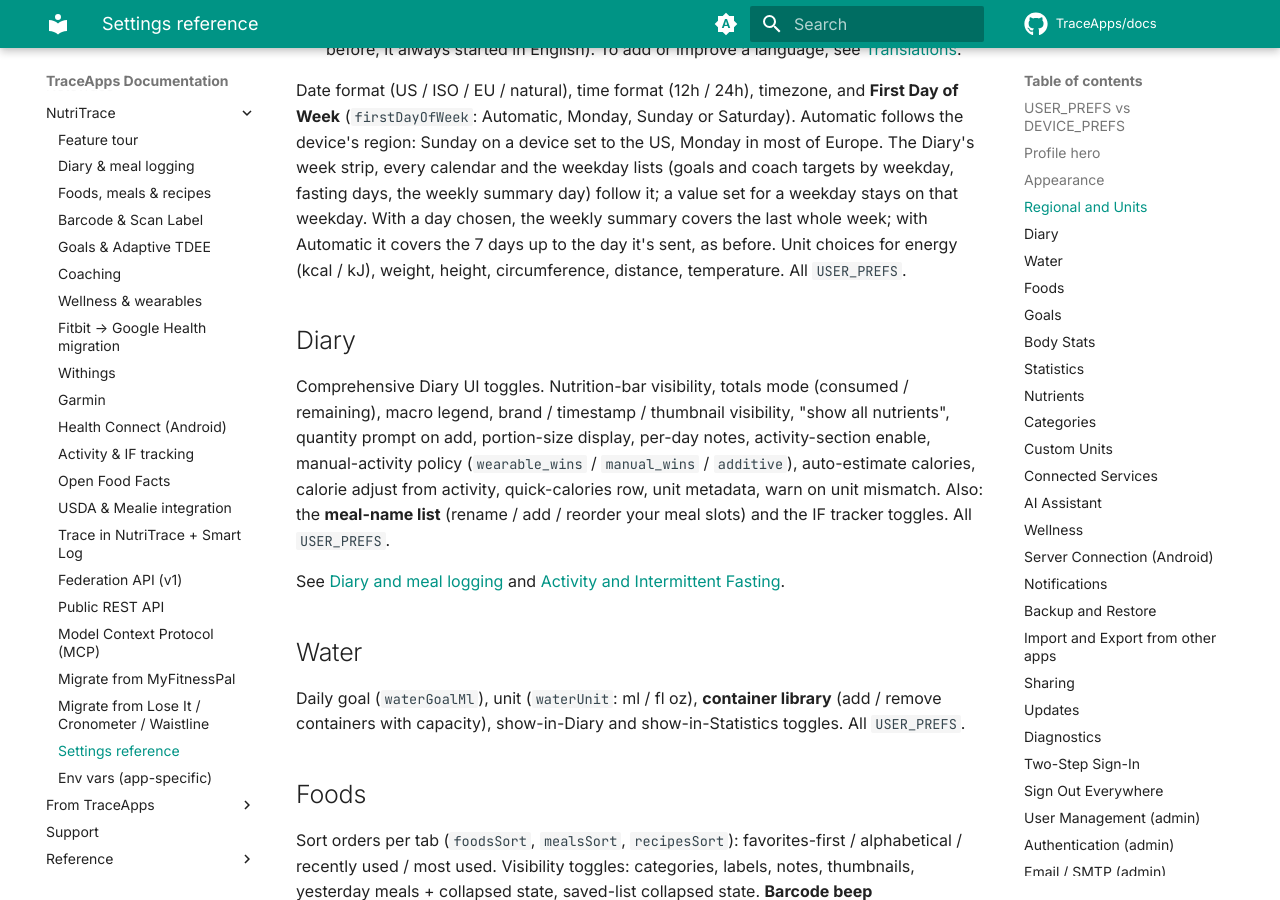
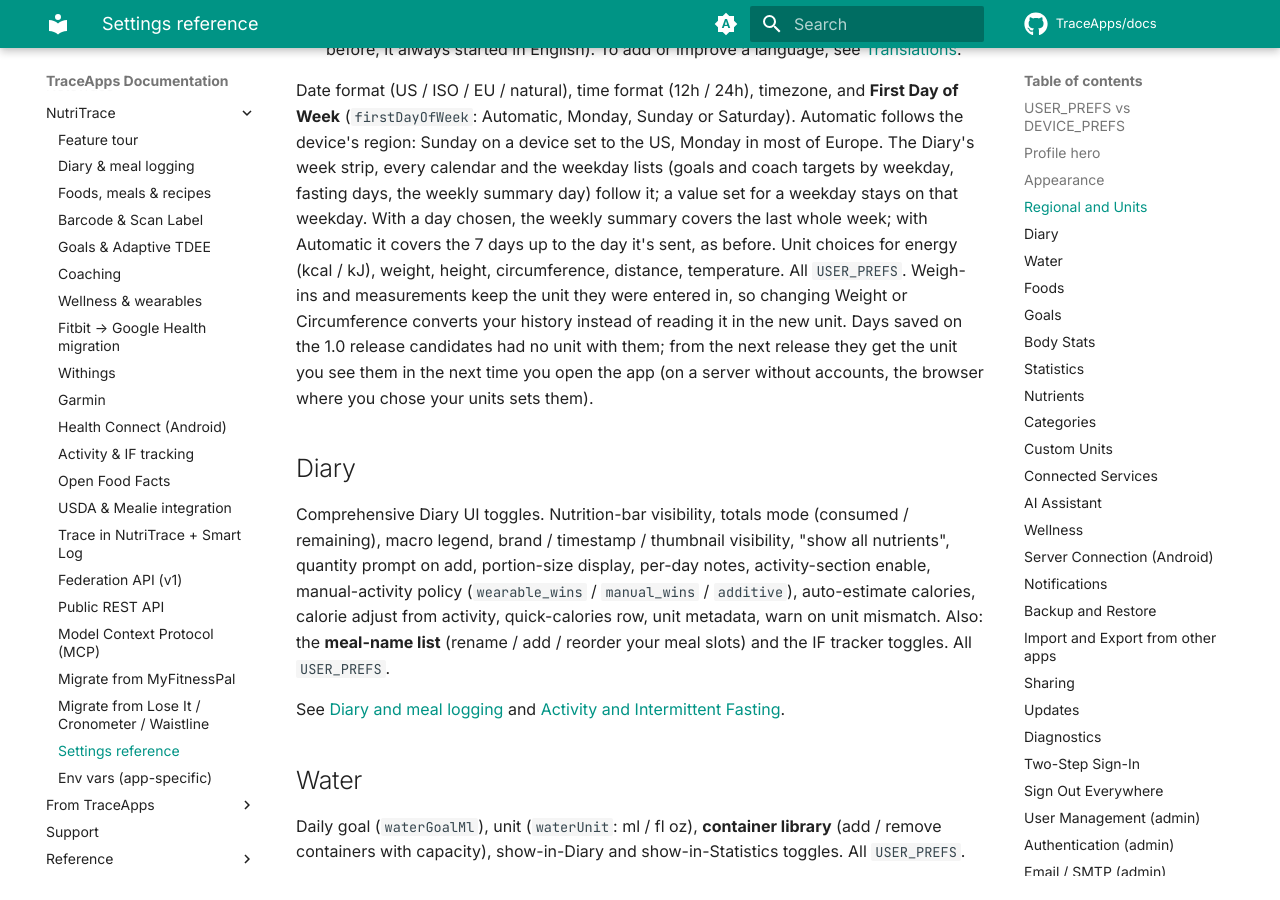
Before and after one commit to TraceApps/docs, an MkDocs documentation site: the page built from docs/nutritrace/settings.md, in a window 1280 px wide and 900 px high, scrolled down 1513 px. Built offline with MkDocs 1.6.1 and Material for MkDocs 9.7.7, drawn with Linux system fonts in a browser that asks for light colours; comment, search, counter and statistics services are not loaded.

Commit message:
nutritrace: weigh-ins keep their unit (found with nutritrace#326)

```diff
--- a/docs/nutritrace/settings.md
+++ b/docs/nutritrace/settings.md
@@ -35,7 +35,7 @@ Top-of-page card with your name, nickname and avatar. Deep link: opens `/profile
 
 - **Language**: the app's language. The picker lists the languages translated so far; anything not yet translated shows in English. Until you pick one, the app starts in your browser's language when it has it, and English otherwise (from the next release; before, it always started in English). To add or improve a language, see [Translations](../contribute/translations.md).
 
-Date format (US / ISO / EU / natural), time format (12h / 24h), timezone, and **First Day of Week** (`firstDayOfWeek`: Automatic, Monday, Sunday or Saturday). Automatic follows the device's region: Sunday on a device set to the US, Monday in most of Europe. The Diary's week strip, every calendar and the weekday lists (goals and coach targets by weekday, fasting days, the weekly summary day) follow it; a value set for a weekday stays on that weekday. With a day chosen, the weekly summary covers the last whole week; with Automatic it covers the 7 days up to the day it's sent, as before. Unit choices for energy (kcal / kJ), weight, height, circumference, distance, temperature. All `USER_PREFS`.
+Date format (US / ISO / EU / natural), time format (12h / 24h), timezone, and **First Day of Week** (`firstDayOfWeek`: Automatic, Monday, Sunday or Saturday). Automatic follows the device's region: Sunday on a device set to the US, Monday in most of Europe. The Diary's week strip, every calendar and the weekday lists (goals and coach targets by weekday, fasting days, the weekly summary day) follow it; a value set for a weekday stays on that weekday. With a day chosen, the weekly summary covers the last whole week; with Automatic it covers the 7 days up to the day it's sent, as before. Unit choices for energy (kcal / kJ), weight, height, circumference, distance, temperature. All `USER_PREFS`. Weigh-ins and measurements keep the unit they were entered in, so changing Weight or Circumference converts your history instead of reading it in the new unit. Days saved on the 1.0 release candidates had no unit with them; from the next release they get the unit you see them in the next time you open the app (on a server without accounts, the browser where you chose your units sets them).
 
 ## Diary
 
```
